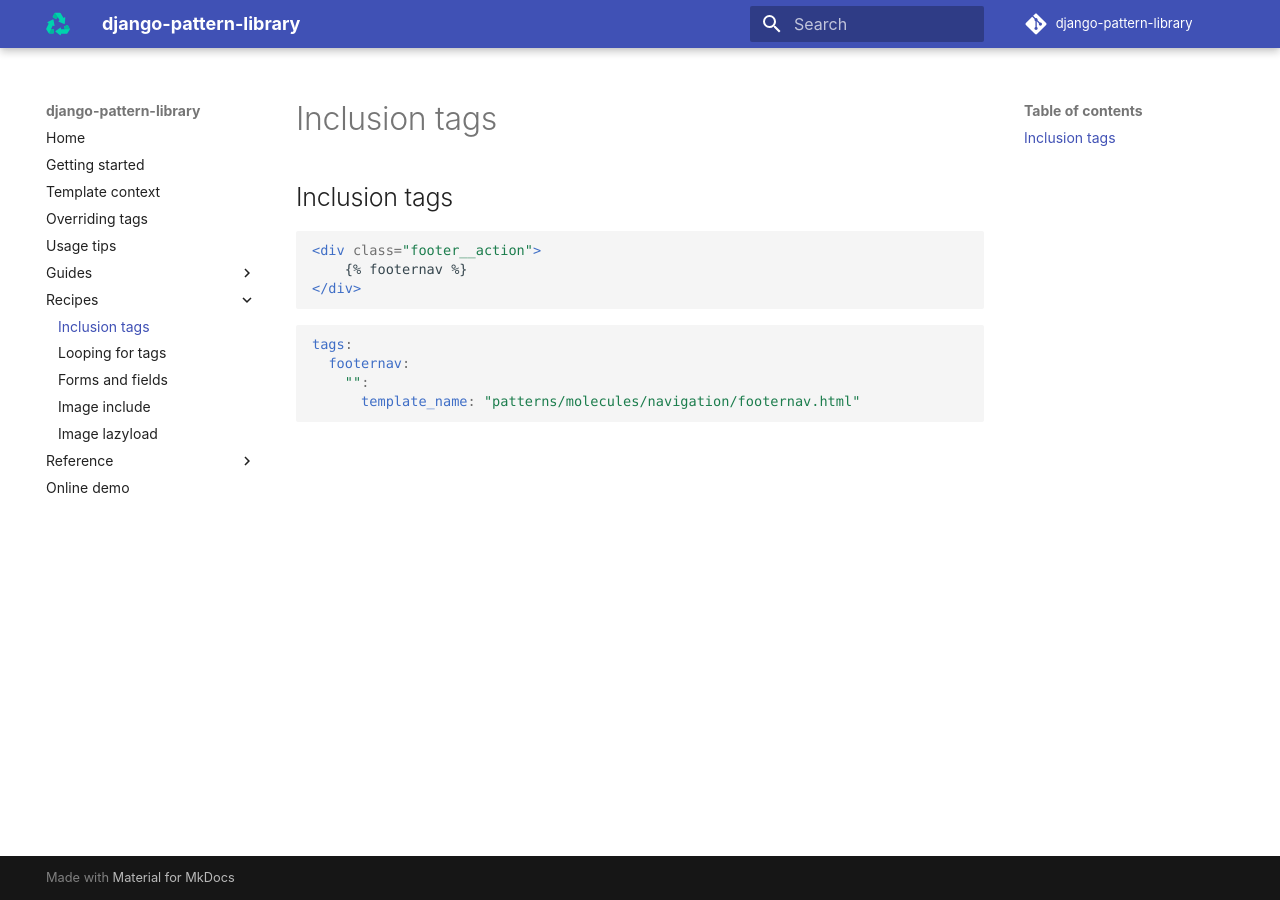
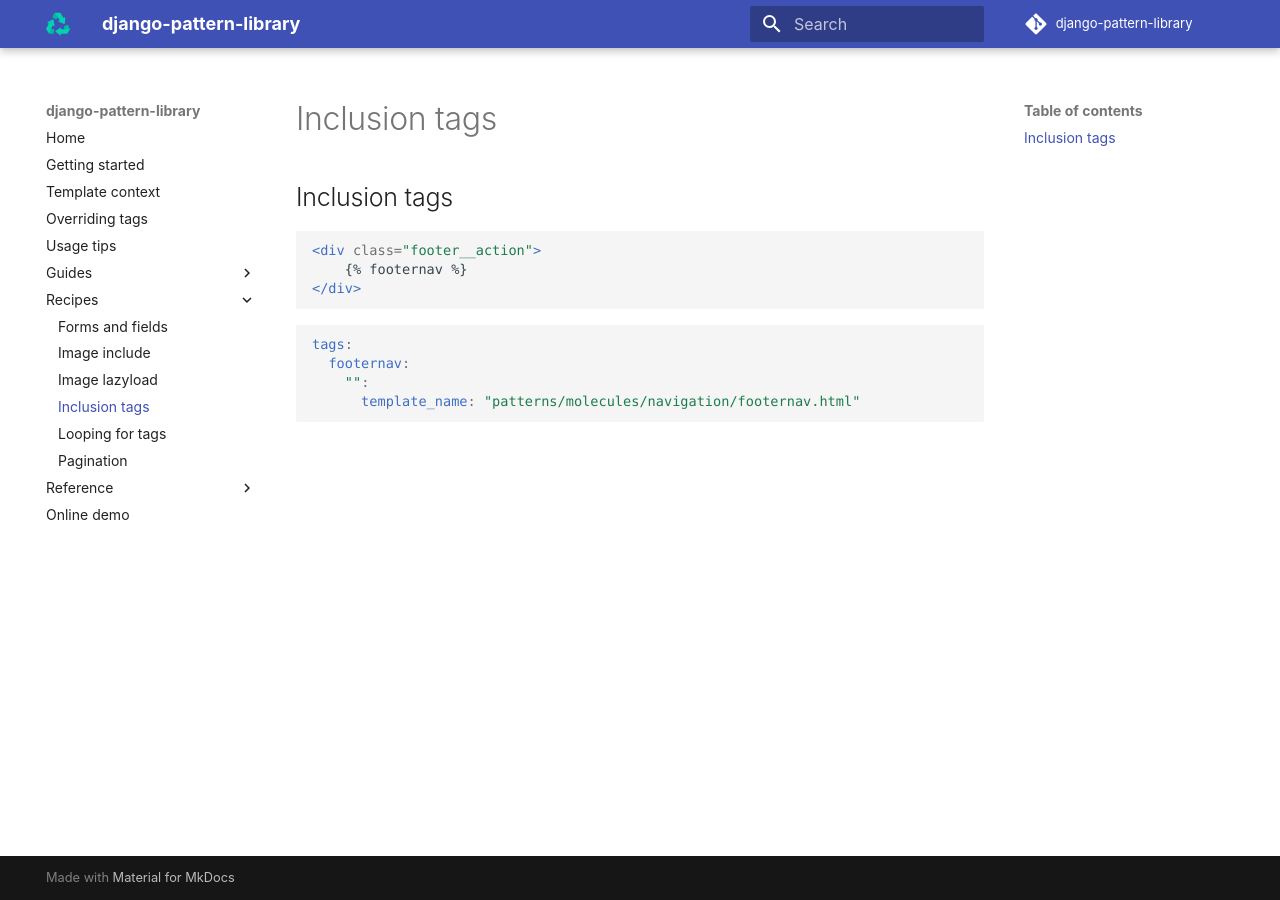
Before and after one commit to torchbox/django-pattern-library, an MkDocs documentation site: the page built from docs/recipes/inclusion-tags.md, in a window 1280 px wide. Built offline with MkDocs 1.6.1 and Material for MkDocs 9.7.7, drawn with Linux system fonts in a browser that asks for light colours; comment, search, counter and statistics services are not loaded.

Commit message:
Add missing recipe to docs menu

```diff
--- a/mkdocs.yml
+++ b/mkdocs.yml
@@ -41,11 +41,12 @@
     - 'Static site export': 'guides/static-site-export.md'
     - 'Reuse across projects': 'guides/reuse-across-projects.md'
   - 'Recipes':
-    - 'Inclusion tags': 'recipes/inclusion-tags.md'
-    - 'Looping for tags': 'recipes/looping-for-tags.md'
     - 'Forms and fields': 'recipes/forms-and-fields.md'
     - 'Image include': 'recipes/image-include.md'
     - 'Image lazyload': 'recipes/image-lazyload.md'
+    - 'Inclusion tags': 'recipes/inclusion-tags.md'
+    - 'Looping for tags': 'recipes/looping-for-tags.md'
+    - 'Pagination': 'recipes/pagination.md'
   - 'Reference':
     - 'API and settings': 'reference/api.md'
     - 'Concepts': 'reference/concepts.md'
```
